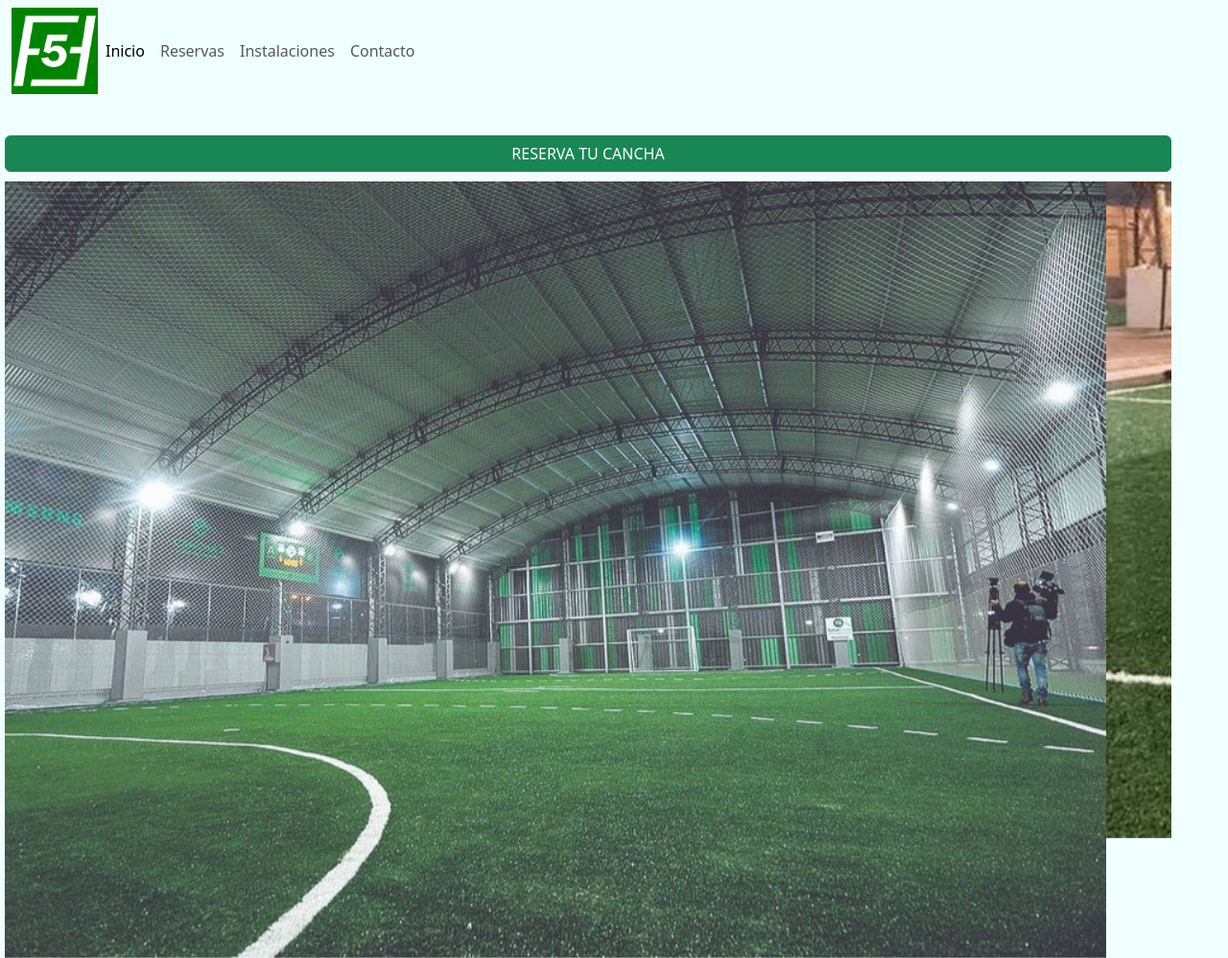
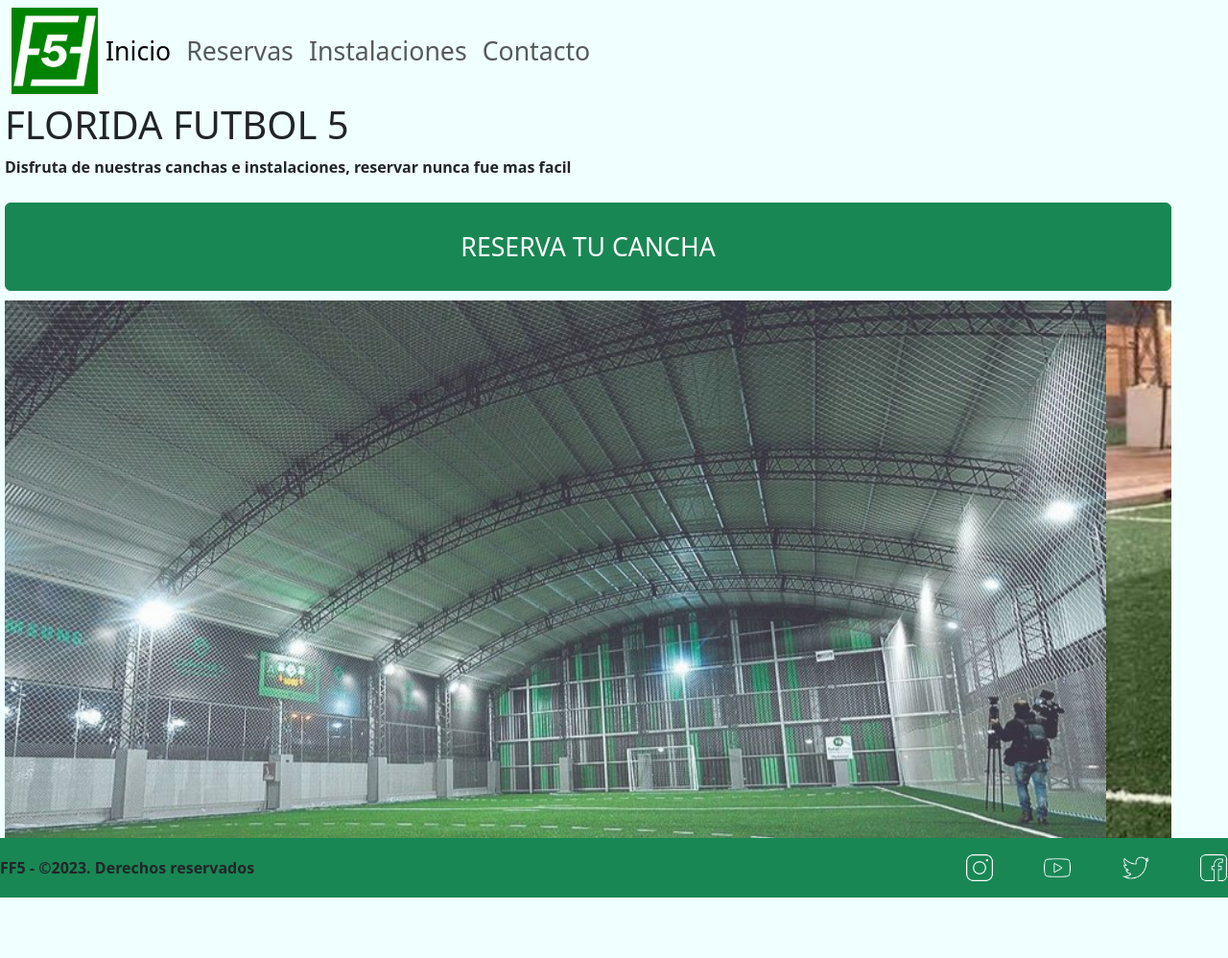
Before and after one commit to ToMartinho/2daPREENTREGAMARTINHO, a plain HTML site: page index.html in a window 1280 px wide. Shown: the whole page at 96% size. After the commit the page ends 935 px from the top, so only its background shows below. Drawn offline with nearby package versions, Linux system fonts and the light colour scheme.

Commit message:
se agrega foot y se cambia un poco el diseño de la pagina

```diff
--- a/css/style.css
+++ b/css/style.css
@@ -1,19 +1,41 @@
 /* BOTON CALL TO ACTION */
 .action{
-    margin-top: 35px;
+    margin-top: 25px;
     margin-left: 5px;
     width: 95%;
 }
 
+
+.reserva{
+    padding: 25px 20px;
+    font-size: 20pt;
+    font-weight: 500;
+}
+
+/* TITULO */
+.titulo{
+    margin-left: 5px;
+    font-weight: 600;
+}
+
 /* CARRUSEL INDEX */
 .carrusel{
+    /* margin-bottom: 1%; */
     margin-top: 10px;
     margin-left: 5px;
     width: 95%;
 }
+.padreCarrusel{
+    position: relative;
+    height: 70vh;
+}
+
+.fotoCarrusel{
+    position: absolute;
+}
 
 /* BODY GENERAL */
-.body{
+body{
     background-color: azure;
 }
 
@@ -21,8 +43,16 @@
 
 .barra{
     background-color: azure;
+    font-size: 20pt;
+    font-weight: 400;
 }
 
 .logo{
     width: 90px;
 }
+/* FOOTER */
+
+footer{
+    font-weight: bold;
+    background-color: #198754;
+}
--- a/index.html
+++ b/index.html
@@ -14,7 +14,7 @@
     <title>Florida Futbol 5</title>
 </head>
 
-<body class="body">
+<body>
     <!-- INICIO NAV BAR -->
     <nav class="navbar navbar-expand-lg barra">
         <div class="container-fluid">
@@ -42,27 +42,61 @@
         </div>
     </nav>
     <!-- FIN NAV BAR -->
+    <!-- H1 -->
+    <div class="titulo">
+        <h1>FLORIDA FUTBOL 5</h1>
+        <p>Disfruta de nuestras canchas e instalaciones, reservar nunca fue mas facil</p>
+    </div>
+    <!-- FIN H1 -->
 
     <!-- BOTON CALL TO ACTION -->
     <div class="d-grid gap-2 col-6 mx-l action">
-        <a class="btn btn-success" href="reservas.htm" role="button" >RESERVA TU CANCHA</a>
+        <a class="btn btn-success reserva" href="reservas.htm" role="button">RESERVA TU CANCHA</a>
     </div>
     <!-- FIN BOTON CALL TO ACTION -->
     <!-- CARRUSEL DE IMG DE CANCHAS -->
     <div id="carouselExampleSlidesOnly" class="carousel slide carrusel" data-bs-ride="carousel">
-        <div class="carousel-inner">
-          <div class="carousel-item active">
+        <div class="carousel-inner padreCarrusel">
+            <div class="carousel-item fotoCarrusel active">
                 <img src="img/cancha1.jpg" class="d-block w-100" alt="CANCHA1">
             </div>
-          <div class="carousel-item">
+            <div class="carousel-item fotoCarrusel">
                 <img src="img/cancha2.jpg" class="d-block w-100" alt="CANCHA2">
             </div>
-          <div class="carousel-item">
+            <div class="carousel-item fotoCarrusel">
                 <img src="img/cancha3.jpg" class="d-block w-100" alt="CANCHA3">
             </div>
         </div>
     </div>
     <!-- FIN DEL CARRUSEL -->
+
+    <!-- FOOTER -->
+    <footer>
+        <div class="row align-items-center">
+            <div class="col-12 text-center text-lg-start col-lg-9 order-last order-lg-first">FF5 - &copy;2023. Derechos reservados</div>
+            <div class="col-6 py-3 col-lg text-center text-lg-end order-first order-lg-last">
+                <a href="https://www.instagram.com/" target="_blank">
+                    <img src="img/instagram-b.png" alt="instagram" width="30">
+                </a>
+            </div>
+            <div class="col-6 py-3 col-lg text-center text-lg-end order-first order-lg-last">
+                <a href="https://www.youtube.com/" target="_blank">
+                    <img src="img/youtube-b.png" alt="youtube" width="30">
+                </a>
+            </div>
+            <div class="col-6 py-3 col-lg text-center text-lg-end order-first order-lg-last">
+                <a href="https://twitter.com/" target="_blank">
+                    <img src="img/twitter-b.png" alt="twitter" width="30">
+                </a>
+            </div>
+            <div class="col-6 py-3 col-lg text-center text-lg-end order-first order-lg-last">
+                <a href="https://www.facebook.com/" target="_blank">
+                    <img src="img/facebook-b.png" alt="facebook" width="30">
+                </a>
+            </div>
+        </div>
+    </footer>
+    <!-- FIN FOOTER -->
 
     <!-- SCRIPT BOOSTRAP -->
     <script src="https://cdn.jsdelivr.net/npm/bootstrap@5.3.0-alpha1/dist/js/bootstrap.bundle.min.js"
```
Also changed, not shown: reservas.htm (+28 -0 lines), img/facebook-b.png (added), img/instagram-b.png (added), img/twitter-b.png (added), img/youtube-b.png (added). Lines whose indentation alone changed are shown as unchanged.
